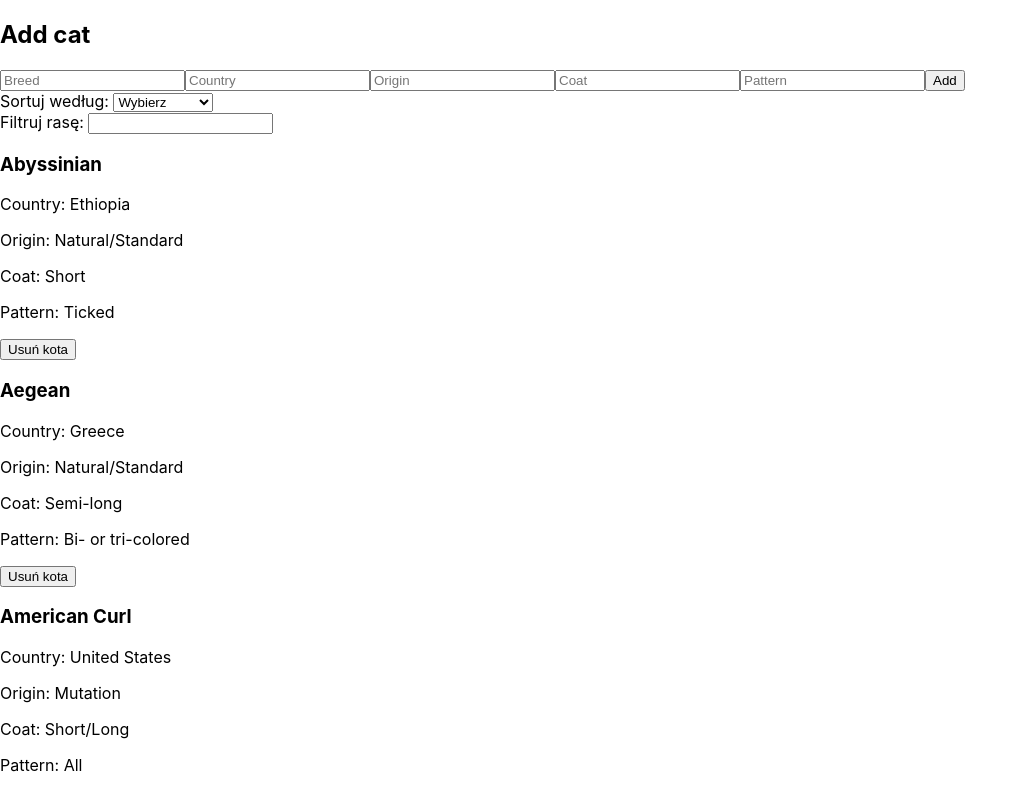
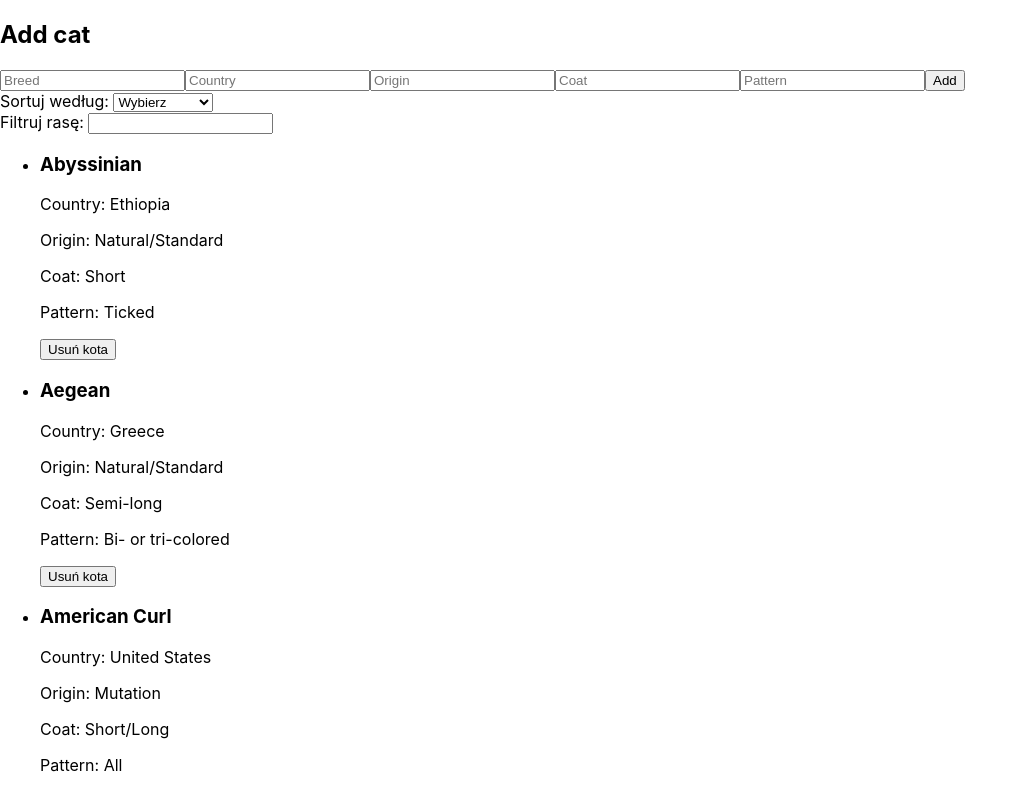
Before and after one commit to beactivera/Cats-Breeds-App, a React (Create React App) app in the folder my-app/: page / in a window 1280 px wide. Shown: the top 790 px of the page, without its empty margins (0-1028 px from the left). Built offline with nearby package versions, Linux system fonts and the light colour scheme.

Commit message:
Fixed bugs

```diff
--- a/my-app/src/App.js
+++ b/my-app/src/App.js
@@ -1,24 +1,15 @@
-import React, {useState} from 'react';
-import CatData from './data/cat-breeds.json';
-import CatList from './components/CatList';
+import React, {useState} from "react";
+
+import CatList from "./components/CatList";
 import CatProvider from "./components/CatProvider";
 import AddCat from "./components/AddCat";
 
-
 function App() {
-    const [cats, setCats] = useState(CatData);
-
-    const handleRemoveCat = (id) => {
-        const updatedCats = cats.filter((cat) => cat.id !== id);
-        setCats(updatedCats);
-    };
-
     return (
-    // <CatList cats={cats} onRemoveCat={handleRemoveCat} />
         <CatProvider>
             <AddCat />
             <div>
-            <CatList cats={cats} onRemoveCat={handleRemoveCat} />
+                <CatList />
             </div>
         </CatProvider>
     );
--- a/my-app/src/components/CatList.js
+++ b/my-app/src/components/CatList.js
@@ -1,11 +1,12 @@
-import React, {useContext, useState} from 'react';
-import CatListItem from './CatListItem';
+import React, {useContext, useState, useMemo} from "react";
+import CatListItem from "./CatListItem";
 import {CatContext} from "./CatProvider";
 
-const CatList = ({cats = [], onRemoveCat =(f) => f}) => {
-    // const { cats } = useContext(CatContext)
-    const [sortOption, setSortOption] = useState('');
-    const [filterOption, setFilterOption] = useState('');
+const CatList = () => {
+    const {cats, removeCat} = useContext(CatContext);
+    console.log(cats);
+    const [sortOption, setSortOption] = useState("");
+    const [filterOption, setFilterOption] = useState("");
 
     const handleSortChange = (event) => {
         setSortOption(event.target.value);
@@ -20,36 +21,44 @@ const CatList = ({cats = [], onRemoveCat =(f) => f}) => {
     //     setCatData(updatedCats);
     // }
 
-    const filteredCats = cats.filter((cat) => {
-        if (filterOption === '') return true;
+    const filteredCats = useMemo(
+        () =>
+            cats.filter((cat) => {
+                if (filterOption === "") return true;
                 return cat.breed.toLowerCase().includes(filterOption.toLowerCase());
-    });
+            }),
+        [cats, filterOption]
+    );
 
-    const sortedCats = filteredCats.sort((catA, catB) => {
-        if (sortOption === 'breed') {
+    const sortedCats = useMemo(
+        () =>
+            filteredCats.sort((catA, catB) => {
+                if (sortOption === "breed") {
                     return catA.breed.localeCompare(catB.breed);
                 }
-        if (sortOption === 'country') {
+                if (sortOption === "country") {
                     return catA.country.localeCompare(catB.country);
                 }
-        if (sortOption === 'origin') {
+                if (sortOption === "origin") {
                     return catA.origin.localeCompare(catB.origin);
                 }
-        if (sortOption === 'coat') {
+                if (sortOption === "coat") {
                     return catA.coat.localeCompare(catB.coat);
                 }
-        if (sortOption === 'pattern') {
+                if (sortOption === "pattern") {
                     return catA.pattern.localeCompare(catB.pattern);
                 }
                 return 0;
-    });
+            }),
+        [filteredCats, sortOption]
+    );
 
     // if (!filteredCats.length || !sortedCats.length || !cats.length) return <div> No cat breeds listed. </div>
 
     return (
         <div>
             <div>
-                Sortuj według:{' '}
+                Sortuj według:{" "}
                 <select value={sortOption} onChange={handleSortChange}>
                     <option value="">Wybierz</option>
                     <option value="breed">Rasa</option>
@@ -60,16 +69,13 @@ const CatList = ({cats = [], onRemoveCat =(f) => f}) => {
                 </select>
             </div>
             <div>
-                Filtruj rasę:{' '}
-                <input
-                    type="text"
-                    value={filterOption}
-                    onChange={handleFilterChange}
-                />
+                Filtruj rasę: <input type="text" value={filterOption} onChange={handleFilterChange} />
             </div>
+            <ul>
             {sortedCats.map((cat) => (
-                <CatListItem key={cat.id} {...cat} onRemove={onRemoveCat} />
+                <CatListItem key={cat.id} cat={cat} onRemove={() => removeCat(cat.id)} />
             ))}
+            </ul>
         </div>
     );
 };
--- a/my-app/src/components/CatListItem.js
+++ b/my-app/src/components/CatListItem.js
@@ -1,16 +1,16 @@
-import React from 'react';
+import React from "react";
 
-const CatListItem = ({ id, breed, country, origin, coat, pattern, onRemove = (f) => f}) => {
-
+const CatListItem = ({cat, onRemove}) => {
+    const {breed, country, origin, coat, pattern} = cat;
     return (
-        <div>
+        <li>
             <h3>{breed}</h3>
             <p>Country: {country}</p>
             <p>Origin: {origin}</p>
             <p>Coat: {coat}</p>
             <p>Pattern: {pattern}</p>
-            <button onClick={() => onRemove(id)}>Usuń kota</button>
-        </div>
+            <button onClick={onRemove}>Usuń kota</button>
+        </li>
     );
 };
 
--- a/my-app/src/components/CatProvider.js
+++ b/my-app/src/components/CatProvider.js
@@ -1,19 +1,20 @@
-import React, { createContext, useState } from 'react';
+import React, {createContext, useState} from "react";
+import catData from "../data/cat-breeds.json";
 
 export const CatContext = createContext();
 
-function CatProvider({ children }) {
-    const [newCats, setNewCats] = useState([]);
+function CatProvider({children}) {
+    const [cats, setNewCats] = useState(catData.map((cat, i) => ({...cat, id: i})));
 
     const addCat = (cat) => {
-        setNewCats([...newCats, cat]);
+        setNewCats((oldCats) => [...oldCats, {...cat, id: Math.floor(Math.random() * 28822)}]);
     };
 
-    return (
-        <CatContext.Provider value={{ newCats, addCat }}>
-            {children}
-        </CatContext.Provider>
-    );
+    const removeCat = (targetCatId) => {
+        setNewCats((oldCats) => oldCats.filter((cat) => cat.id !== targetCatId));
+    };
+
+    return <CatContext.Provider value={{cats, addCat, removeCat}}>{children}</CatContext.Provider>;
 }
 
 export default CatProvider;
```
Lines whose indentation alone changed are shown as unchanged.
